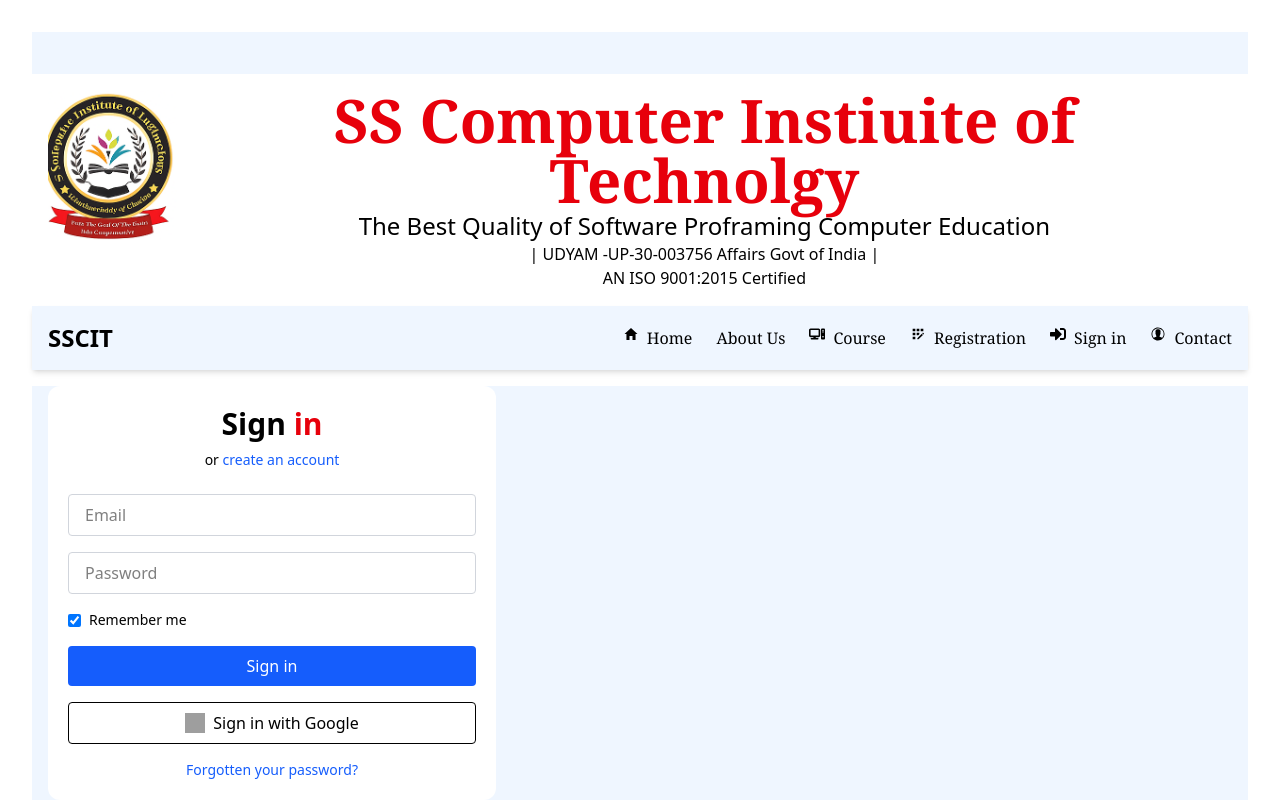
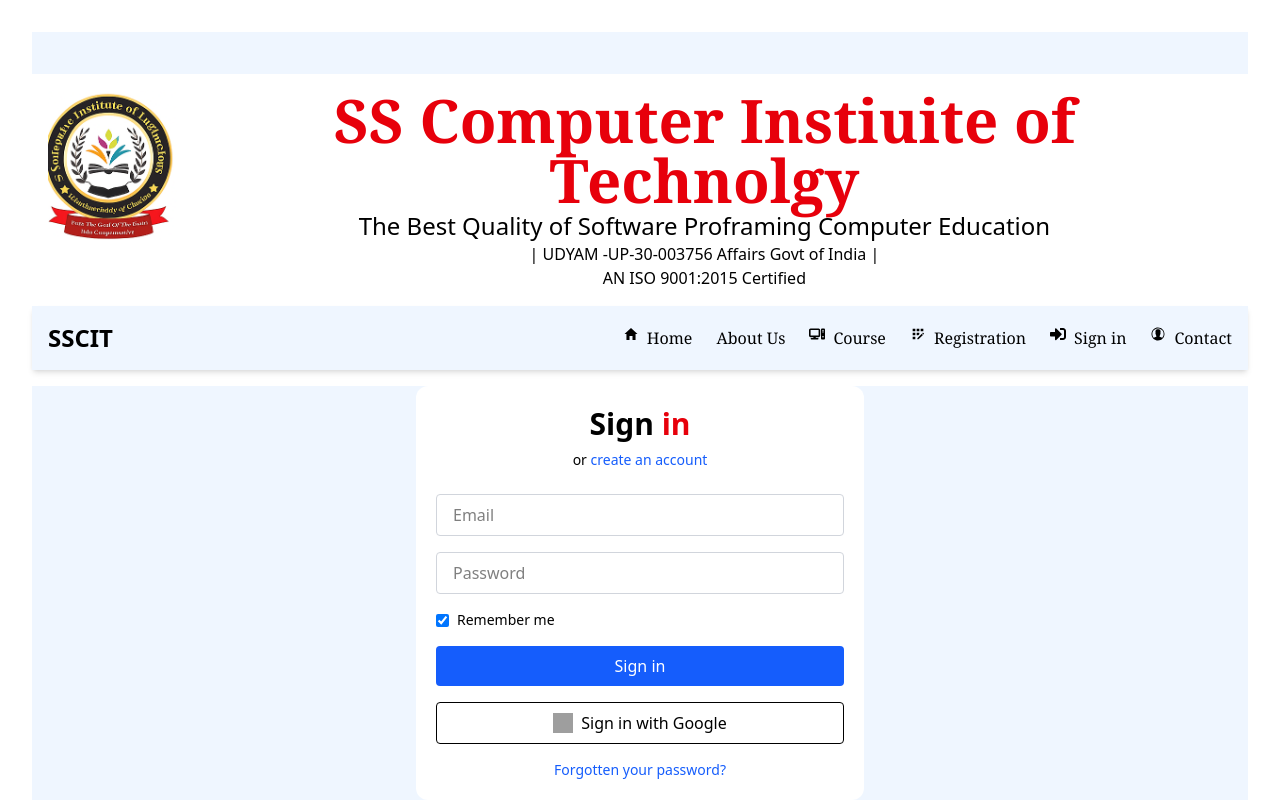
Before and after one commit to allumaurya/sscomputer, a React (Vite) app: page /SignIN in a window 1280 px wide. Shown: the top 800 px of the page. Built offline with nearby package versions, Linux system fonts and the light colour scheme; grey boxes are pictures that could not be loaded.

Commit message:
Update SignIn.jsx

```diff
--- a/src/App/SignIn.jsx
+++ b/src/App/SignIn.jsx
@@ -2,7 +2,7 @@ import React from 'react'
 
 export default function SignIn() {
   return (
-      <div className=" flex items-center  bg-blue-50  mt-4 mb-4 px-4">
+      <div className=" flex justify-center bg-blue-50  mt-4 mb-4 px-4">
       <div className="w-full max-w-md bg-white p-5 rounded-xl">
         <h2 className="text-3xl font-bold mb-2 ">Sign <span className='text-red-600'>in</span></h2>
         <p className="mb-6 text-sm">
```
